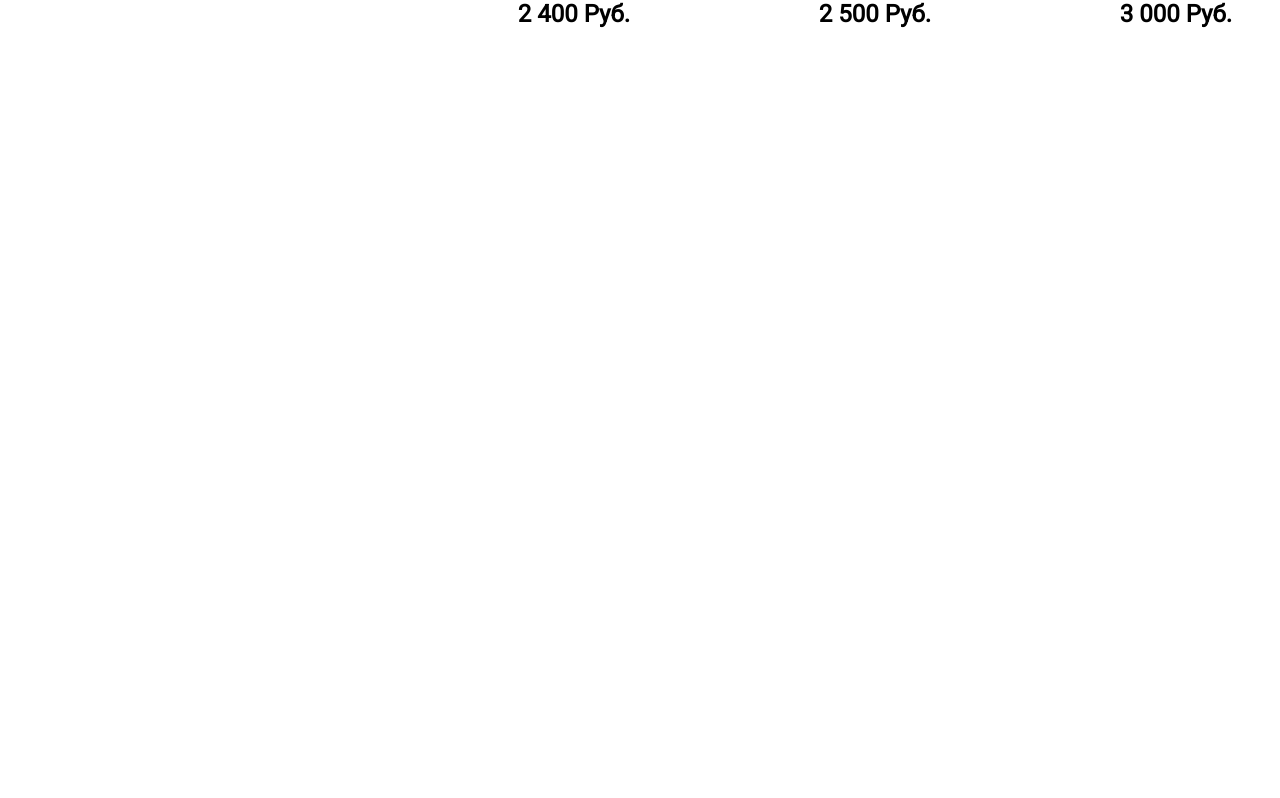
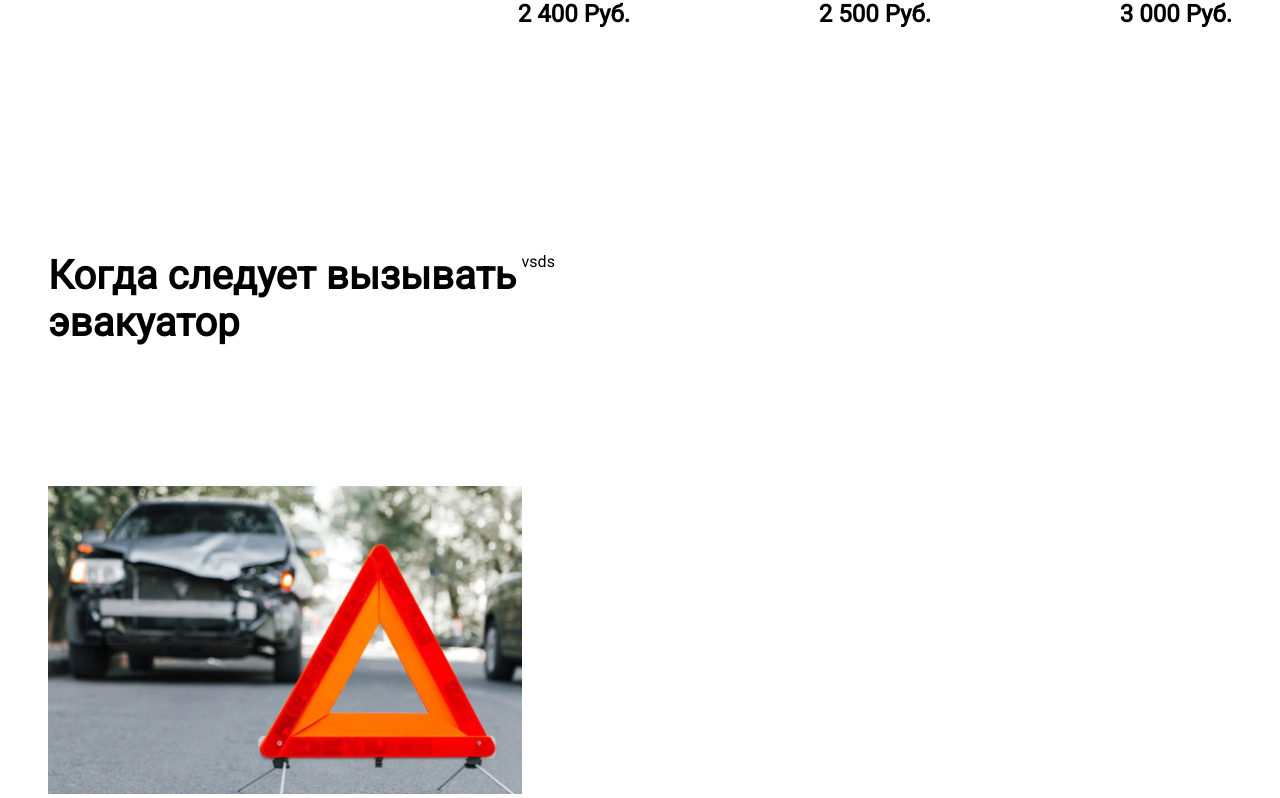
Before and after one commit to Dmitra4kovdenis/eva-komi-nextjs, a Next.js app: page / in a window 1280 px wide. Shown: the part 1663-2461 px from the top of the page. Before the commit the page ends 1715 px from the top, so only its background shows below. Built offline with nearby package versions, Linux system fonts and the light colour scheme.

Commit message:
feat(when-to-call):начало разработки блока

```diff
--- a/containers/page-home/page-home.tsx
+++ b/containers/page-home/page-home.tsx
@@ -1,12 +1,14 @@
 import { FC } from "react";
 import Prices from "@/containers/page-home/prices";
 import { Banner } from "@/containers/banner";
+import WhenToCall from "@/containers/page-home/when-to-call";
 
 export const PageHome: FC = () => {
   return (
     <>
       <Banner/>
       <Prices />
+      <WhenToCall/>
     </>
   );
 };
--- /dev/null
+++ b/containers/page-home/when-to-call/index.tsx
@@ -0,0 +1 @@
+export {WhenToCall as default} from "./when-to-call"
--- /dev/null
+++ b/containers/page-home/when-to-call/when-to-call.module.scss
@@ -0,0 +1,24 @@
+@use "styles/mixins";
+@use "styles/typography";
+@use "styles/media";
+
+.container {
+  @include mixins.layout;
+  display: flex;
+  margin-top: 200px;
+
+}
+.leftBlock {
+  width: 40%;
+}
+.rightBlock {
+  width: 60%;
+}
+.image {
+width: 100%;
+}
+.title {
+  @include typography.h2;
+  margin-bottom: 140px;
+
+}
--- /dev/null
+++ b/containers/page-home/when-to-call/when-to-call.tsx
@@ -0,0 +1,15 @@
+import { FC } from "react";
+import css from "./when-to-call.module.scss"
+export const WhenToCall: FC = () => {
+  return (
+    <div className={css.container}>
+      <div className={css.leftBlock}>
+        <h2 className={css.title}>Когда следует вызывать эвакуатор</h2>
+        <img className={css.image} alt={"car"} src={"/when-to-call-image.png"}/>
+      </div>
+      <div className={css.rightBlock}>
+      vsds
+      </div>
+    </div>
+  )
+}
```
Also changed, not shown: public/when-to-call-image.png (added).
